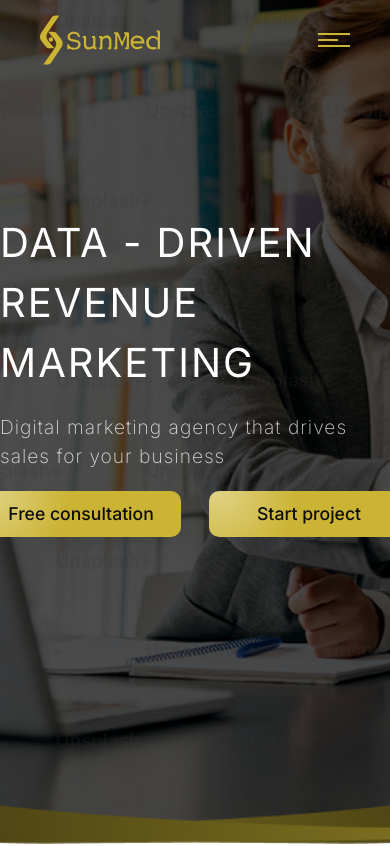
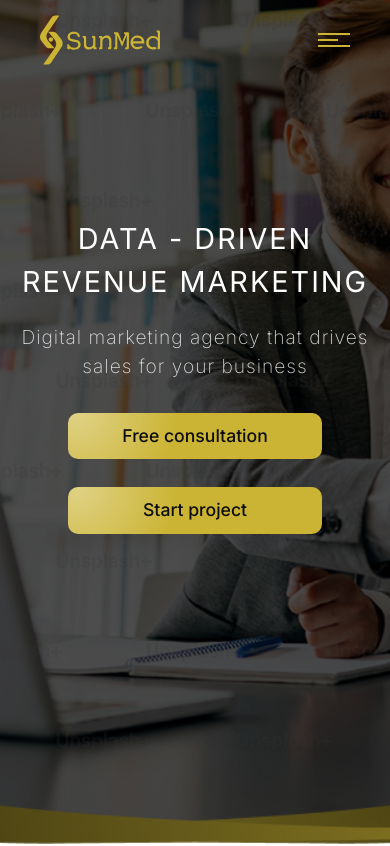
Before and after one commit to remon-samir1/sunmed, a React (Create React App) app: page / in a window 390 px wide. Shown: the top 846 px of the page. Built offline with nearby package versions, Linux system fonts and the light colour scheme.

Commit message:
first commit

```diff
--- a/src/Website/Landing/HeroSection/HeroSection.css
+++ b/src/Website/Landing/HeroSection/HeroSection.css
@@ -26,6 +26,7 @@
 font-size: 1.2rem;
 font-weight: 200;
 letter-spacing: 1px;
+text-align: center;
 opacity: 0.8;
 }
 .HeroSection .content .link{
@@ -41,3 +42,25 @@ opacity: 0.8;
   transition: background-position 0.2s, background-size 0.2s;
   border-radius: 10px;
 }
+@media (max-width:768px){
+  .HeroSection .content h1{
+    white-space: pre-wrap;
+    text-align: center;
+    font-size: 2.3rem;
+    padding: 0 5vw;
+  }
+  .HeroSection .content .link{
+    width: 65vw;
+  }
+}
+@media (max-width:480px){
+  .HeroSection .content h1{
+    white-space: pre-wrap;
+    text-align: center;
+    font-size: 1.8rem;
+    padding: 0 5vw;
+  }
+  .HeroSection .content .link{
+    width: 65vw;
+  }
+}
--- a/src/Website/Landing/HeroSection/HeroSection.js
+++ b/src/Website/Landing/HeroSection/HeroSection.js
@@ -73,7 +73,7 @@ const HeroSection = () => {
           Digital marketing agency that drives sales for your business
         </p>
 
-        <div className="flex justify-center items-center gap-7">
+        <div className="flex justify-center items-center gap-7 flex-col md:flex-row  mt-3 md:mt-0">
           <Link
             ref={link1Ref}
             onMouseMove={handleMouseMove1}
```
